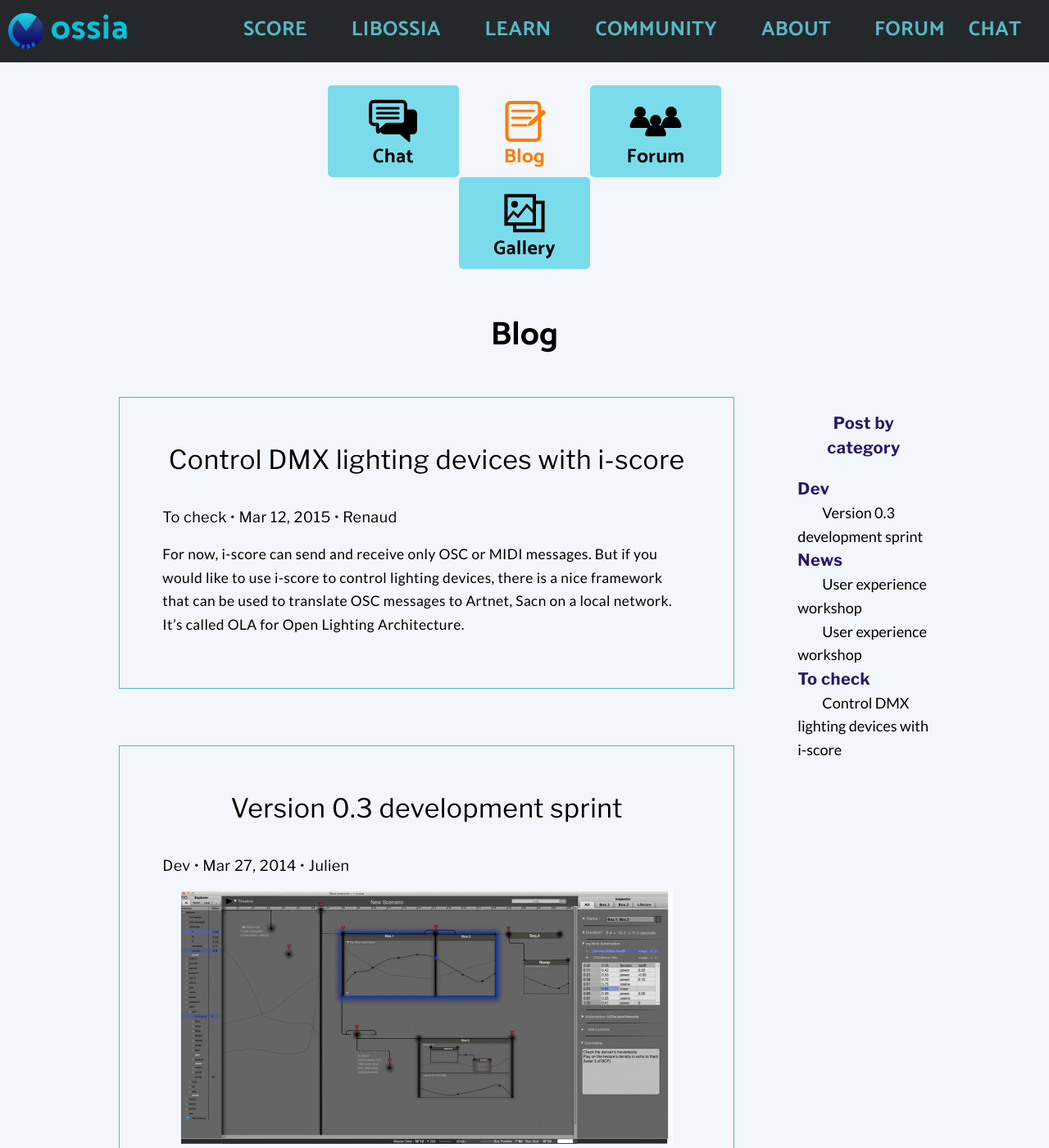
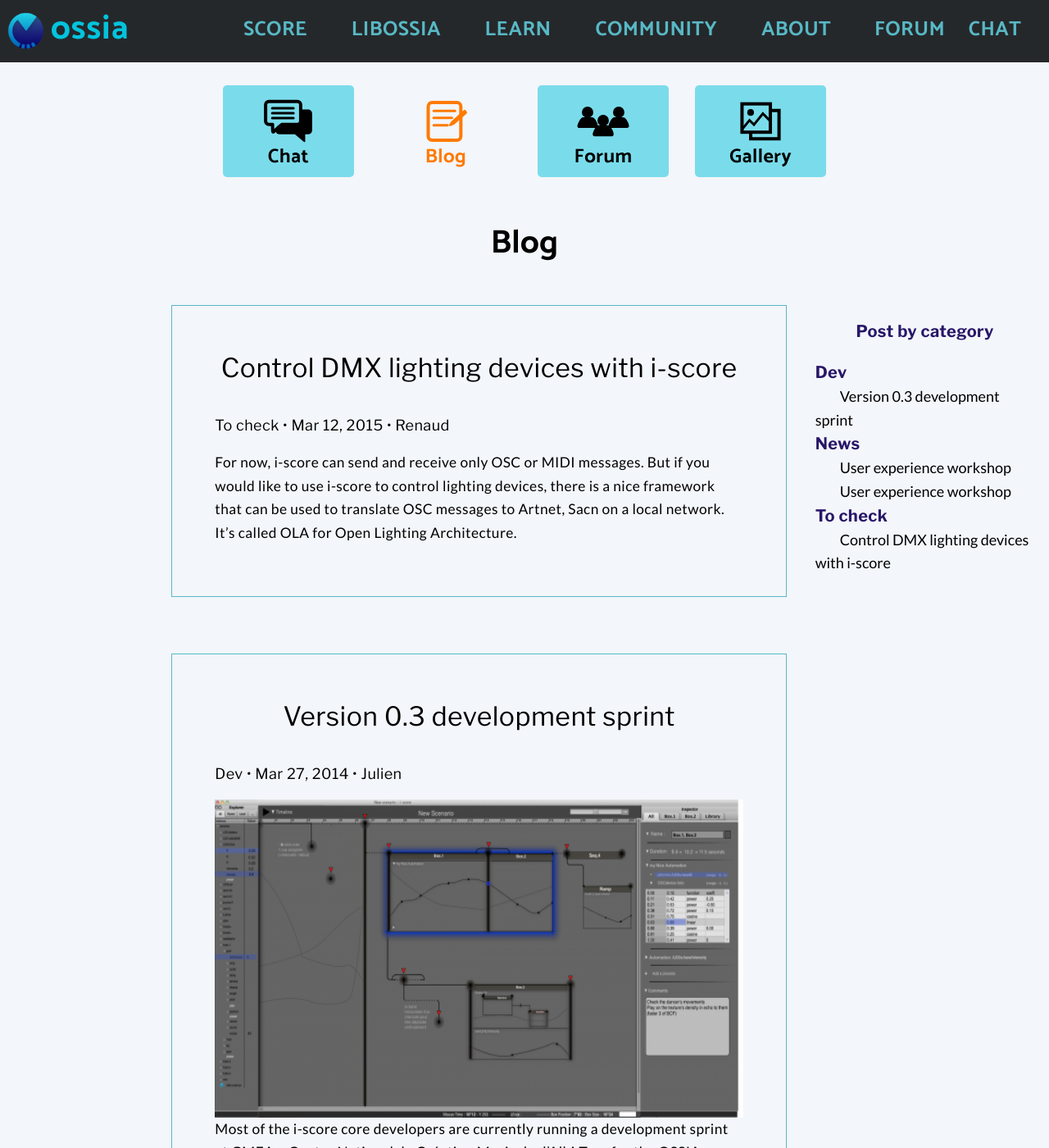
Before and after one commit to thibaudk/ossia.github.io, a Jekyll site: the page built from _pages/blog.markdown, in a window 1280 px wide and 1400 px high. Shown: the whole window at 82% size. Built offline with Jekyll 4.4.1, drawn with Linux system fonts in a browser that asks for light colours; some of the changed text lies outside the part shown.

Commit message:
fix mobile version of blog main page

```diff
--- a/_layouts/community-page.html
+++ b/_layouts/community-page.html
@@ -15,7 +15,7 @@
 
 <article id="main" style="padding-bottom: 2em;">
     <header class="container" style="padding-top: 6em;text-align:center;">
-        <div class="menu" style="width: 50%;">
+        <div class="menu">
             <a href="https://gitter.im/OSSIA/score"  target="_blank" class="menu-item" ><span class="icon-svg icon-chat"/></span>Chat</a>
             <a href="/blog.html" class="menu-item"><span class="icon-svg icon-blog"></span>Blog</a>
             <a href="http://forum.ossia.io/"  target="_blank" class="menu-item"><span class="icon-svg icon-forum"></span>Forum</a>
--- a/_pages/blog.markdown
+++ b/_pages/blog.markdown
@@ -32,24 +32,21 @@
 {% endif %}
 {% endfor %}
 
-<div class="row oneandhalf" style="width: 80%; margin: auto;">
-    <div class="9u skel-cell-important" style="padding: 0;">
+<div style="display: flex; justify-content: center; margin: 0;padding: 0; width: 100%; ">
         <ul class="posts">
             {% for post in site.posts %}
                 <li class="wrapper blog" >
                     <h2 class="blog title"><a href="{{ post.url }}">{{ post.title }}</a></h2>
                     <h1 class="blog">{{ post.categories }}  •  {{ post.date | date: "%b %-d, %Y" }}  •  {{post.author}}</h1>
                         {% if post.image %}
-                            <p align="center" style="padding: 0;">
-                            <img src="{{post.image}}">
-                            </p>
+                            <div class="videoWrapper">
+                                <img src="{{post.image}}">
+                            </div>
                         {% endif %}
                         {{ post.excerpt }}
                 </li>
             {% endfor %}
         </ul>
-    </div>
-    <div class="3u">
     <!-- Sidebar -->
         <section class="categories">
                 <h1 class="blog category-title">Post by category</h1>
@@ -62,5 +59,4 @@
                     {% endfor %}
             {% endfor %}
         </section>
-    </div>
 </div>
--- a/css/style.css
+++ b/css/style.css
@@ -839,8 +839,8 @@
     padding-left: 1em;
 }
 
-ul.posts, ul.list-none{
-    list-style-type: none;
+ul.list-none{
+
 }
 
 h2.page-title{
@@ -870,10 +870,19 @@
 
     letter-spacing: 0.4em;
 }
+
+/* Blog */
+ul.posts{
+    list-style-type: none;
+    width: 60%;
+    margin-left: auto;
+}
 .categories {
     display: flex;
     flex-direction: column;
     padding: 1em;
+    width: 25%;
+    padding-left: 2em;
 }
 
 h1.blog.category-title{
@@ -1381,6 +1390,13 @@
 	width: 100%;
 	height: 100%;
 }
+.videoWrapper img {
+	position: absolute;
+	top: 0;
+	left: 0;
+	width: 100%;
+	height: 100%;
+}
 .thumbnail-blogpost{
     width: 400px;
 }
```
Also changed, not shown: _posts/2014-03-15-ux-workshop.md (+0 -4 lines), _posts/2020-01-01-test.md (+4 -5 lines), css/style-mobile.css (+32 -16 lines).
